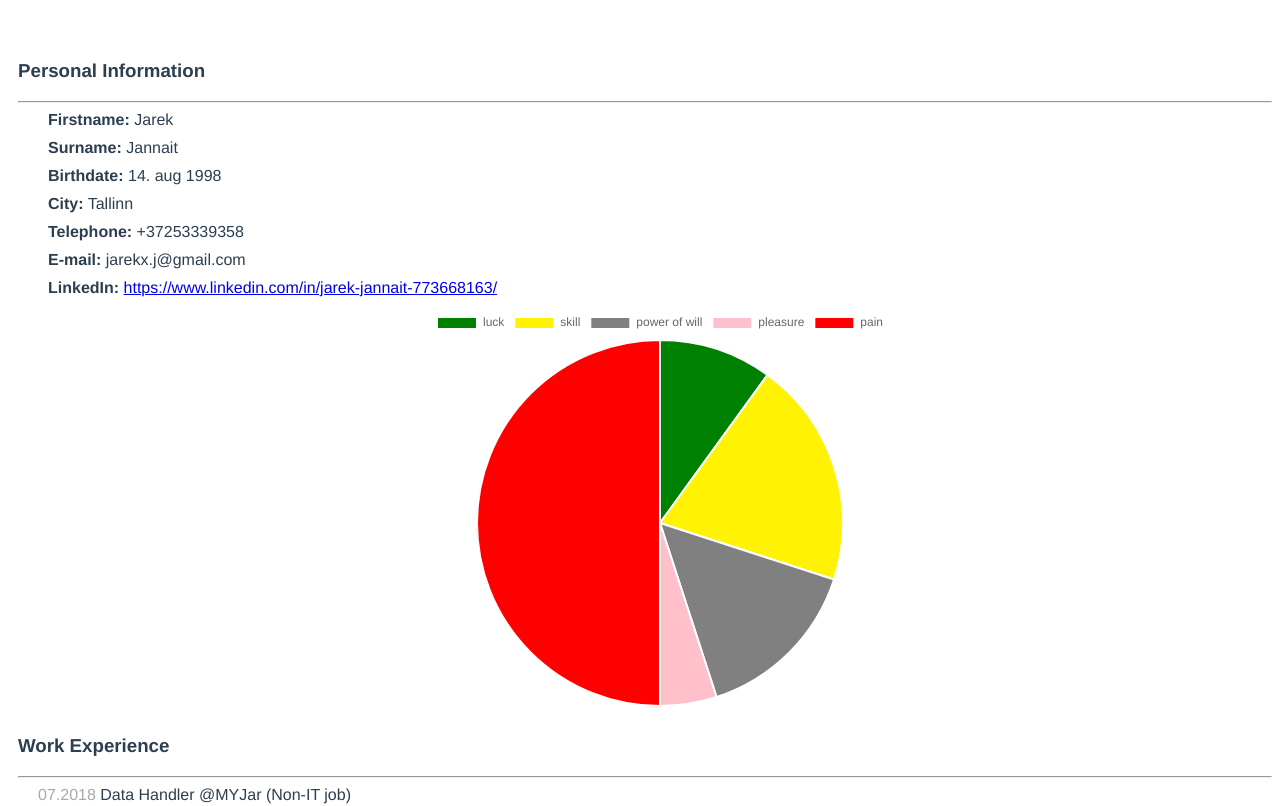
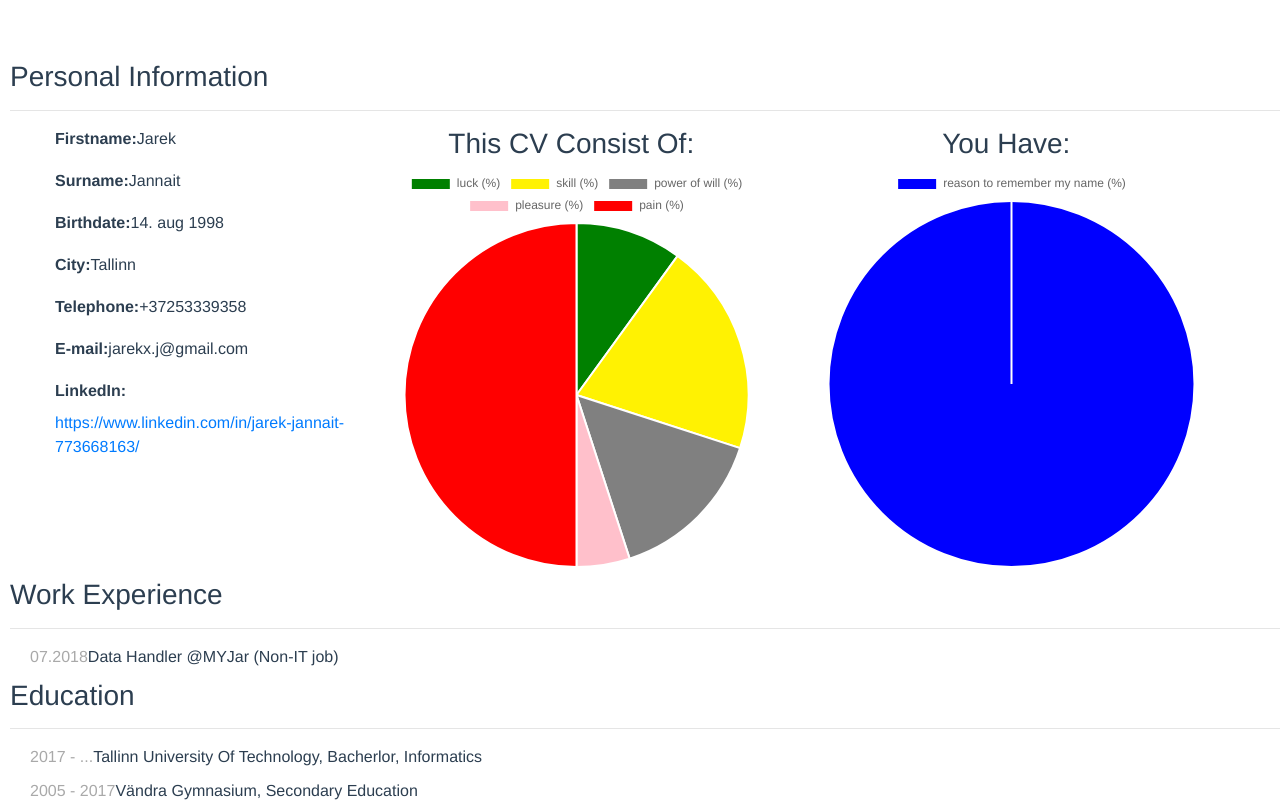
Before and after one commit to Digitaalne/cv, a Vue app: page / in a window 1280 px wide. Shown: the top 806 px of the page. Built offline with nearby package versions, Linux system fonts and the light colour scheme.

Commit message:
second graph added and aligned

```diff
--- a/src/assets/data.json
+++ b/src/assets/data.json
@@ -1,10 +1,10 @@
 {
   "labels": [
-    "luck",
-    "skill",
-    "power of will",
-    "pleasure",
-    "pain"
+    "luck (%)",
+    "skill (%)",
+    "power of will (%)",
+    "pleasure (%)",
+    "pain (%)"
   ],
   "datasets": [
     {
--- /dev/null
+++ b/src/assets/name.json
@@ -0,0 +1,16 @@
+{
+  "labels": [
+    "reason to remember my name (%)"
+  ],
+  "datasets": [
+    {
+      "label": "Külastajate % kategooria järgi",
+      "backgroundColor": [
+        "blue"
+      ],
+      "data": [
+        100
+      ]
+    }
+  ]
+}
--- a/src/main.js
+++ b/src/main.js
@@ -1,6 +1,8 @@
 import Vue from 'vue'
 import App from './App.vue'
 import BootstrapVue from 'bootstrap-vue'
+import 'bootstrap/dist/css/bootstrap.css'
+import 'bootstrap-vue/dist/bootstrap-vue.css'
 
 Vue.config.productionTip = false
 Vue.use(BootstrapVue);
--- a/src/views/cv.vue
+++ b/src/views/cv.vue
@@ -3,7 +3,7 @@
         <h3>Personal Information</h3>
         <hr>
         <div class="row">
-            <div class="col-sm-3">
+            <div class="col-md-3">
                 <div class="row">
                     <label>Firstname:</label>
                     Jarek
@@ -35,8 +35,13 @@
                     <a href="https://www.linkedin.com/in/jarek-jannait-773668163">https://www.linkedin.com/in/jarek-jannait-773668163/</a>
                 </div>
             </div>
-            <div class="col-sm-3">
+            <div class="col-md-4" style="text-align: center">
+                <h3>This CV Consist Of: </h3>
                 <pieChart :chartdata="chartData"></pieChart>
+            </div>
+            <div class="col-md-4 justify-content-center" style="text-align: center">
+                <h3>You Have:</h3>
+                <pieChart :chartdata="nameChart"></pieChart>
             </div>
         </div>
         <h3>Work Experience</h3>
@@ -74,6 +79,8 @@
 <script>
     import pieChart from "../components/PieChart.vue"
     import chdata from "../assets/data.json"
+    import name from "../assets/name.json"
+
 
     export default {
         name: "cv",
@@ -91,7 +98,8 @@
                     {id: 6, name: 'MS Excel', level: 'Average'},
                     {id: 7, name: 'MS Word', level: 'Average'},
                 ],
-                chartData: chdata
+                chartData: chdata,
+                nameChart: name
             }
         }
     }
```
